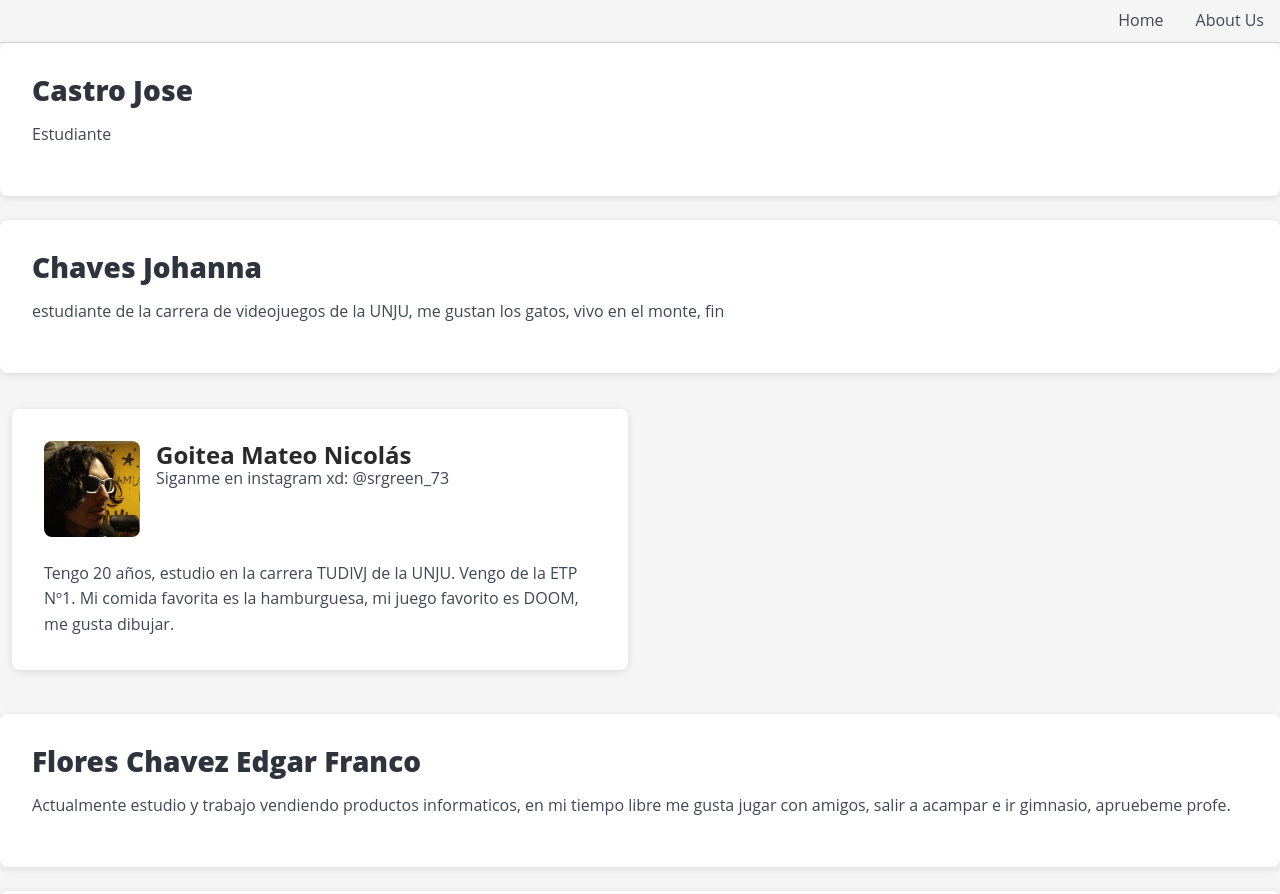
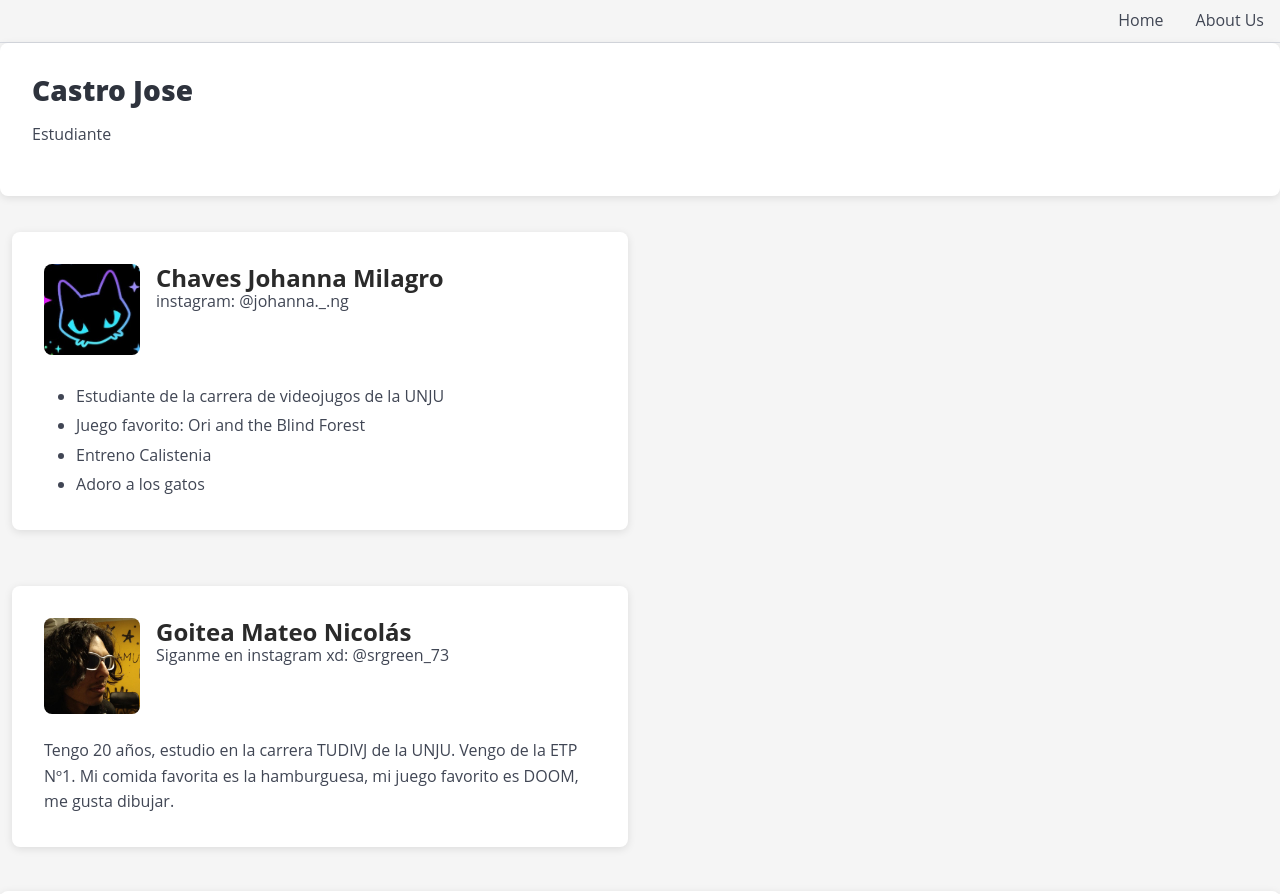
Before and after one commit to MateoGoitea/FPWTP01Grupo02-2024, a plain HTML site: page aboutUs.html in a window 1280 px wide. Shown: the top 894 px of the page. Drawn offline with nearby package versions, Linux system fonts and the light colour scheme.

Commit message:
actualización de la tarjeta de presentación
le agregue unos pequeños detalles a mi descripción

```diff
--- a/aboutUs.html
+++ b/aboutUs.html
@@ -32,13 +32,33 @@
             </article>
         </section>
     </div>
-    <div class="card">
-        <section class="card-content">
-            <article class="content">
-                <h2>Chaves Johanna</h2>
-                <p>estudiante de la carrera de videojuegos de la UNJU, me gustan los gatos, vivo en el monte, fin</p>
-            </article>
-        </section>
+    <div class="column is-half">
+        <div class="card">
+            <section class="card-content">
+                <div class="media">
+                    <div class="media-left">
+                    <figure class="image is-96x96">
+                        <img
+                        src="imagenes/johanna.jpg"
+                        alt="Placeholder image"
+                        />
+                    </figure>
+                    </div>
+                    <div class="media-content">
+                    <p class="title is-4">Chaves Johanna Milagro</p>
+                    <p class="subtitle is-6">instagram: @johanna._.ng</p>
+                    </div>
+                </div>
+                <div class="content">
+                    <ul>
+                        <li>Estudiante de la carrera de videojugos de la UNJU</li>
+                        <li>Juego favorito: Ori and the Blind Forest</li>
+                        <li>Entreno Calistenia</li>
+                        <li>Adoro a los gatos</li>
+                    </ul>
+                </div>
+            </section>
+        </div>
     </div>
 
     <div class="column is-half">
```
Also changed, not shown: imagenes/johanna.jpg (added).
